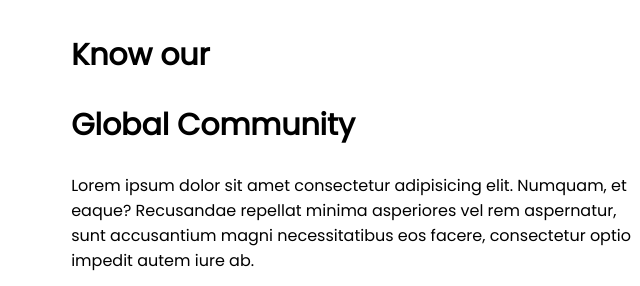
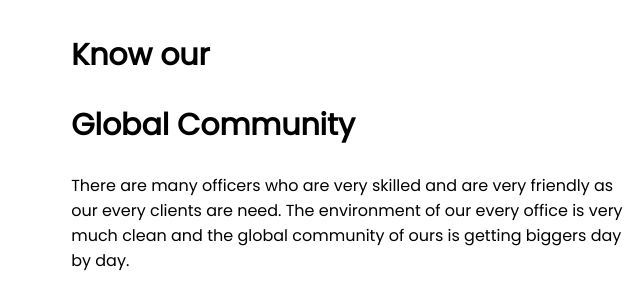
Before and after one commit to nahidmursaline/Mission-2022, a plain HTML site: page index.html in a window 1280 px wide. Shown: the part 1484-1770 px from the top of the page, 0-640 px from the left. Drawn offline with nearby package versions, Linux system fonts and the light colour scheme; grey boxes are pictures that could not be loaded.

Commit message:
All added

```diff
--- a/index.html
+++ b/index.html
@@ -74,7 +74,7 @@
 <section class="section-flex global-section">
     <div class="half-width text-position">
       <h2 class="font-weight" >Know our</h2><h2 class="font-weight">Global Community</h2>
-        <p>Lorem ipsum dolor sit amet consectetur adipisicing elit. Numquam, et eaque? Recusandae repellat minima asperiores vel rem aspernatur, sunt accusantium magni necessitatibus eos facere, consectetur optio impedit autem iure ab.</p>
+        <p>There are many officers who are very skilled and are very friendly as our every clients are need. The environment of our every office is very much clean and the global community of ours is getting biggers day by day.</p>
        <div class="padding-button"> <a class="button" target="_blank" href="">Read the Document</a></div>
     </div>
     <div class="half-width">
```
